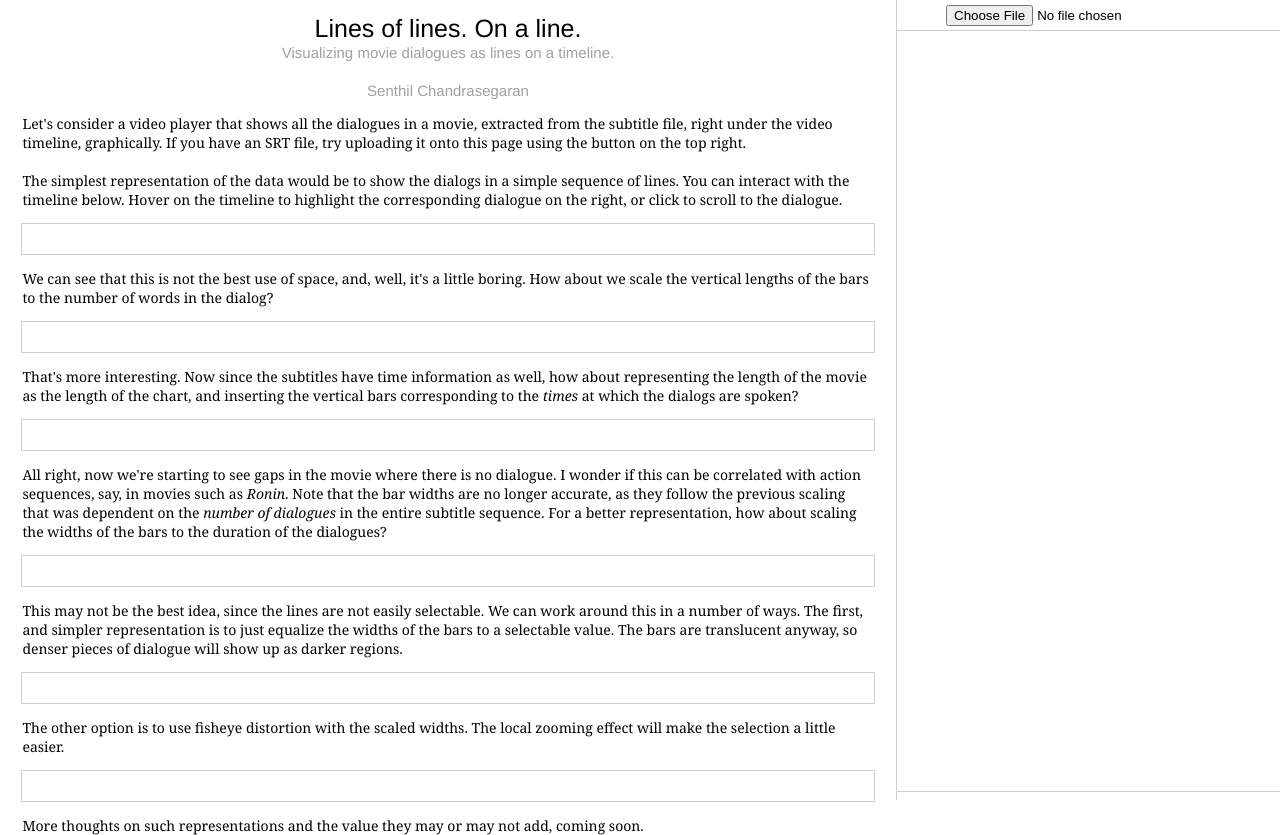
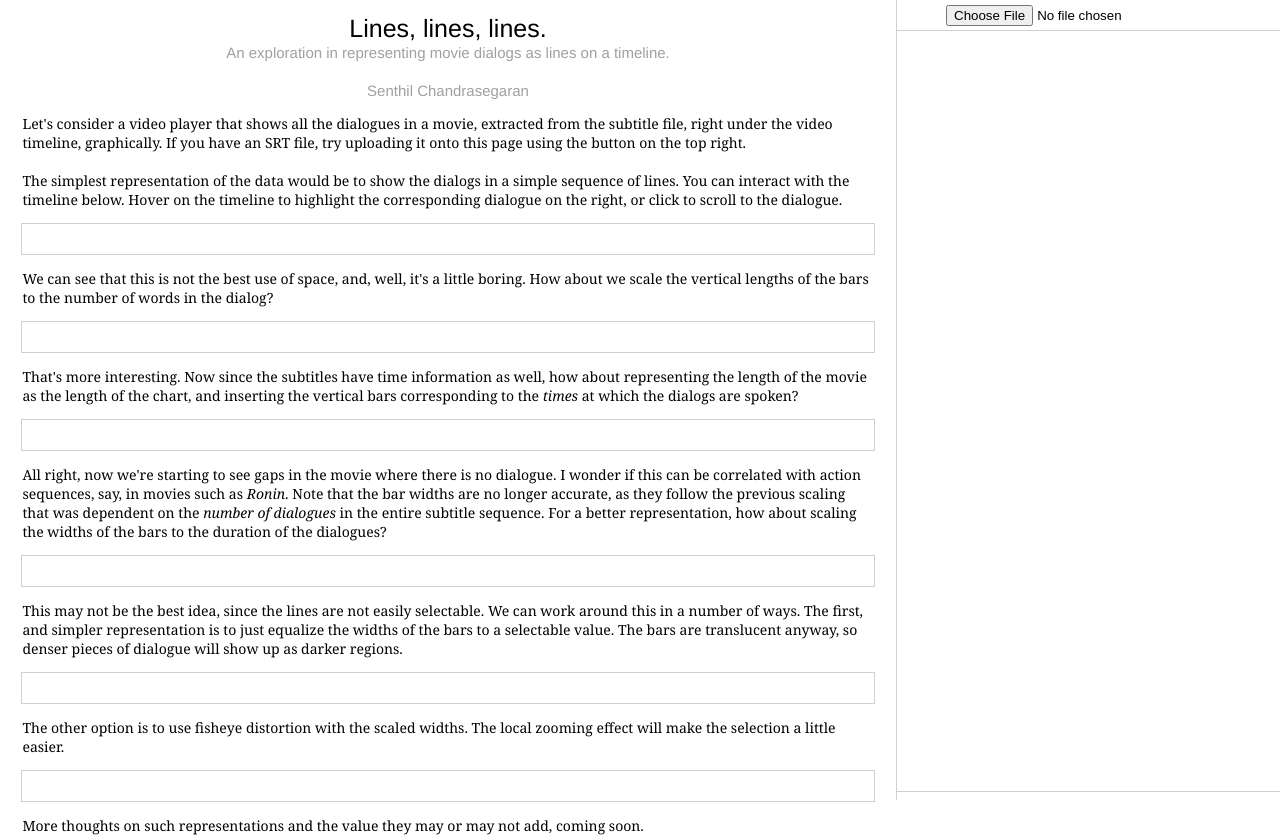
Before and after one commit to senthilchandrasegaran/lines, a plain HTML site: page index.html in a window 1280 px wide. Drawn offline with Linux system fonts and the light colour scheme.

Commit message:
updated title lines to be consistent

```diff
--- a/index.html
+++ b/index.html
@@ -111,11 +111,11 @@ li{
 <div id="explanation">
   <p align="center">
   <span class="header">
-    Lines of lines. On a line.
+    Lines, lines, lines.
   </span>
   <br>
   <span class="author">
-    Visualizing movie dialogues as lines on a timeline.
+    An exploration in representing movie dialogs as lines on a timeline.
     <br><br>
     Senthil Chandrasegaran
   </span>
```
